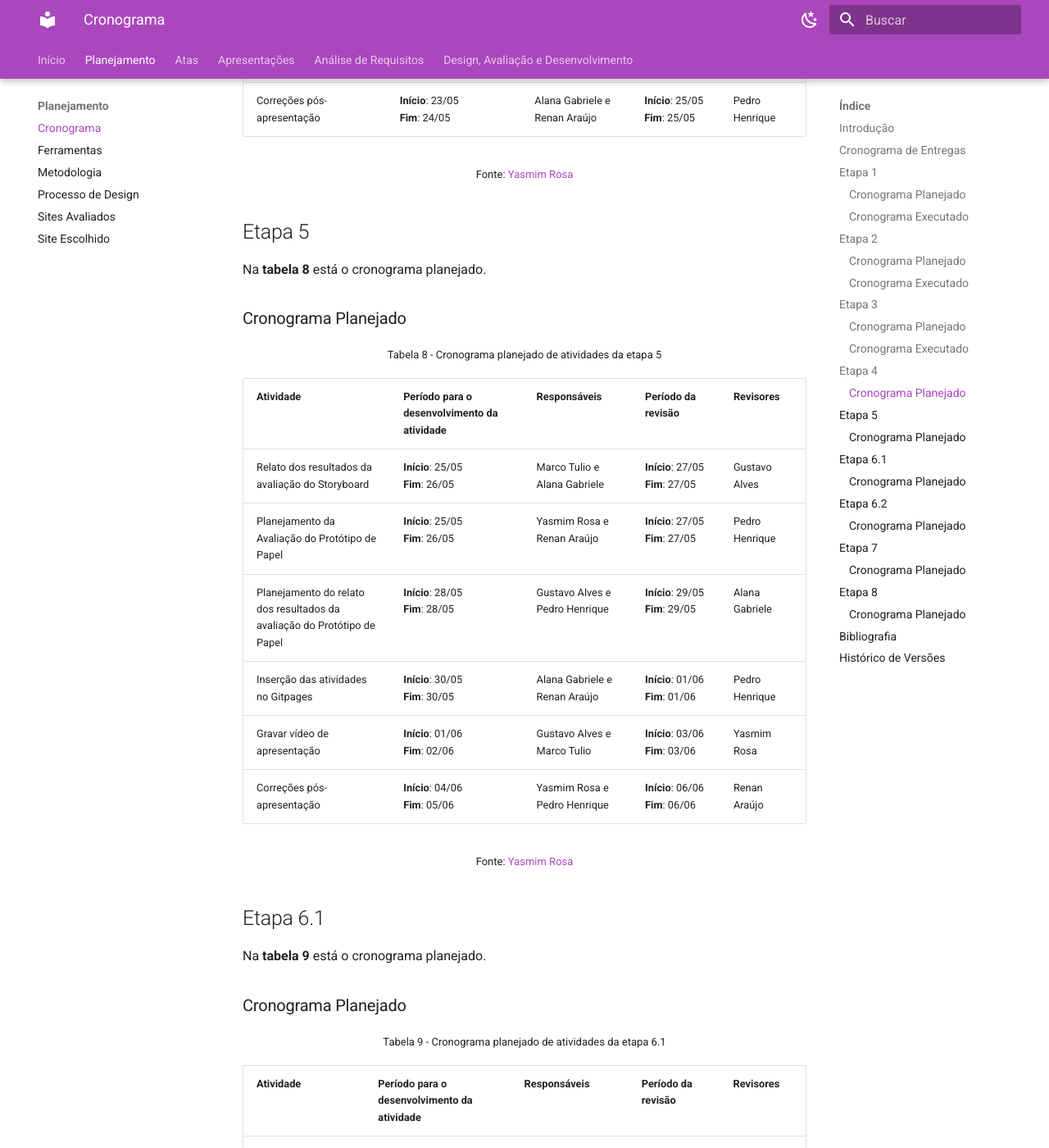
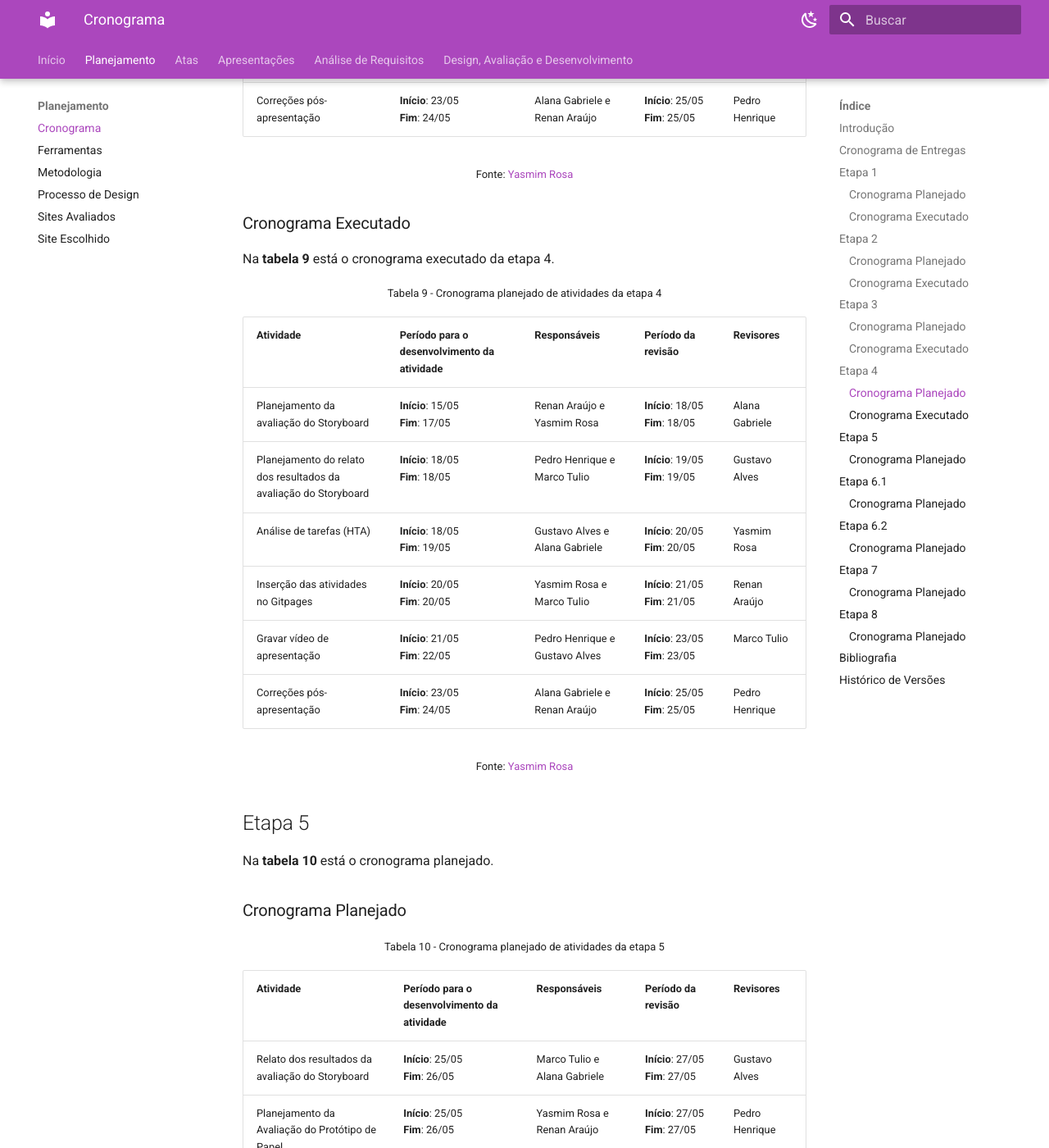
Before and after one commit to Interacao-Humano-Computador/2024.1-Grupo08, an MkDocs documentation site: the page built from docs/planejamento/cronograma.md, in a window 1280 px wide and 1400 px high, scrolled down 7888 px. Shown: the whole window at 82% size. Built offline with MkDocs 1.6.1 and Material for MkDocs 9.7.7, drawn with Linux system fonts in a browser that asks for light colours; some of the changed text lies outside the part shown.

Commit message:
avaliação do storyboard

```diff
--- a/docs/planejamento/cronograma.md
+++ b/docs/planejamento/cronograma.md
@@ -139,10 +139,10 @@ Na **tabela 7** tem o cronograma executado.
 
 
 ## Etapa 4
-Na **tabela 7** está o cronograma planejado.
+Na **tabela 8** está o cronograma planejado.
 ### Cronograma Planejado
 
-<font size="2"><p style="text-align: center">Tabela 7 - Cronograma planejado de atividades da etapa 4 </p></font>
+<font size="2"><p style="text-align: center">Tabela 8 - Cronograma planejado de atividades da etapa 4 </p></font>
 
 
 | Atividade                       | Período para o desenvolvimento da atividade | Responsáveis             | Período da revisão | Revisores |
@@ -157,11 +157,29 @@ Na **tabela 7** está o cronograma planejado.
 <font size="2"><p style="text-align: center">Fonte: [Yasmim Rosa](https://github.com/yaskisoba)</p></font>
 
 
+### Cronograma Executado
+Na **tabela 9** está o cronograma executado da etapa 4.
+
+<font size="2"><p style="text-align: center">Tabela 9 - Cronograma planejado de atividades da etapa 4 </p></font>
+
+
+| Atividade                       | Período para o desenvolvimento da atividade | Responsáveis             | Período da revisão | Revisores |
+|---------------------------------|--------------------------------------------|--------------------------|--------------------|-----------|
+| Planejamento da avaliação do Storyboard   | **Início**: 15/05 <br> **Fim**: 17/05         | Renan Araújo e Yasmim Rosa   | **Início**: 18/05 <br> **Fim**: 18/05     | Alana Gabriele     |
+| Planejamento do relato dos resultados da avaliação do Storyboard        | **Início**: 18/05 <br> **Fim**: 18/05  | Pedro Henrique e Marco Tulio | **Início**: 19/05 <br> **Fim**: 19/05 | Gustavo Alves |
+| Análise de tarefas (HTA)                | **Início**: 18/05 <br> **Fim**: 19/05           | Gustavo Alves e Alana Gabriele  | **Início**: 20/05 <br> **Fim**: 20/05 | Yasmim Rosa     |
+| Inserção das atividades no Gitpages |  **Início**: 20/05 <br> **Fim**: 20/05        | Yasmim Rosa e Marco Tulio   |  **Início**: 21/05 <br> **Fim**: 21/05 | Renan Araújo     |
+| Gravar vídeo de apresentação    | **Início**: 21/05 <br> **Fim**: 22/05             | Pedro Henrique e Gustavo Alves  | **Início**: 23/05 <br> **Fim**: 23/05 | Marco Tulio     |
+| Correções pós-apresentação      | **Início**: 23/05 <br> **Fim**: 24/05             | Alana Gabriele e Renan Araújo   | **Início**: 25/05 <br> **Fim**: 25/05| Pedro Henrique   |
+
+<font size="2"><p style="text-align: center">Fonte: [Yasmim Rosa](https://github.com/yaskisoba)</p></font>
+
+
 ## Etapa 5
-Na **tabela 8** está o cronograma planejado.
+Na **tabela 10** está o cronograma planejado.
 ### Cronograma Planejado
 
-<font size="2"><p style="text-align: center">Tabela 8 - Cronograma planejado de atividades da etapa 5 </p></font>
+<font size="2"><p style="text-align: center">Tabela 10 - Cronograma planejado de atividades da etapa 5 </p></font>
 
 | Atividade                       | Período para o desenvolvimento da atividade | Responsáveis             | Período da revisão | Revisores |
 |---------------------------------|--------------------------------------------|--------------------------|--------------------|-----------|
--- a/mkdocs.yml
+++ b/mkdocs.yml
@@ -61,10 +61,10 @@ nav:
       - Guia de Estilo: requisitos/guia_estilo.md
   - Design, Avaliação e Desenvolvimento:
       - Nível 1:
+          - StoryBoard:
+              - Planejamento da Avaliação do Storyboard: design_avaliacao/nivel_1/storyboard/planejamento_avaliacao.md
+              - Planejamento do Relato dos Resultados da Avaliação do Storyboard: design_avaliacao/nivel_1/analise_tarefas/planejamento_resultados.md
           - Análise de Tarefas:
               - Planejamento da Avaliação da Análise de Tarefas: design_avaliacao/nivel_1/analise_tarefas/planejamento_avaliacao.md
-              - Planejamento do Relato dos Resultados da Avaliação do Storyboard: design_avaliacao/nivel_1/analise_tarefas/planejamento_resultados.md
-          - StoryBoard:
-              - Planejamento da Avaliação do Storyboard: design_avaliacao/nivel_1/storyboard/planejamento_avaliacao.md
 extra_css:
   - custom.css
```
Also changed, not shown: docs/design_avaliacao/nivel_1/storyboard/planejamento_avaliacao.md (+99 -0 lines).
